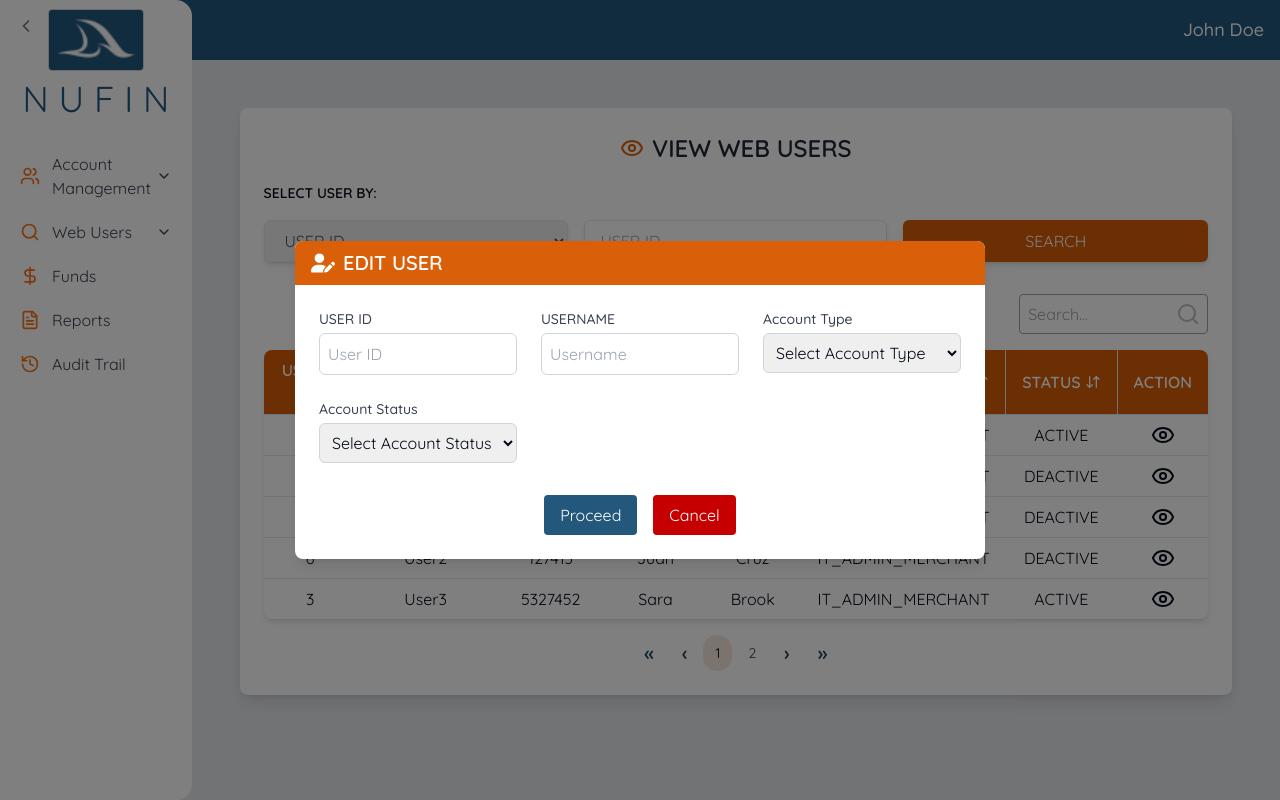
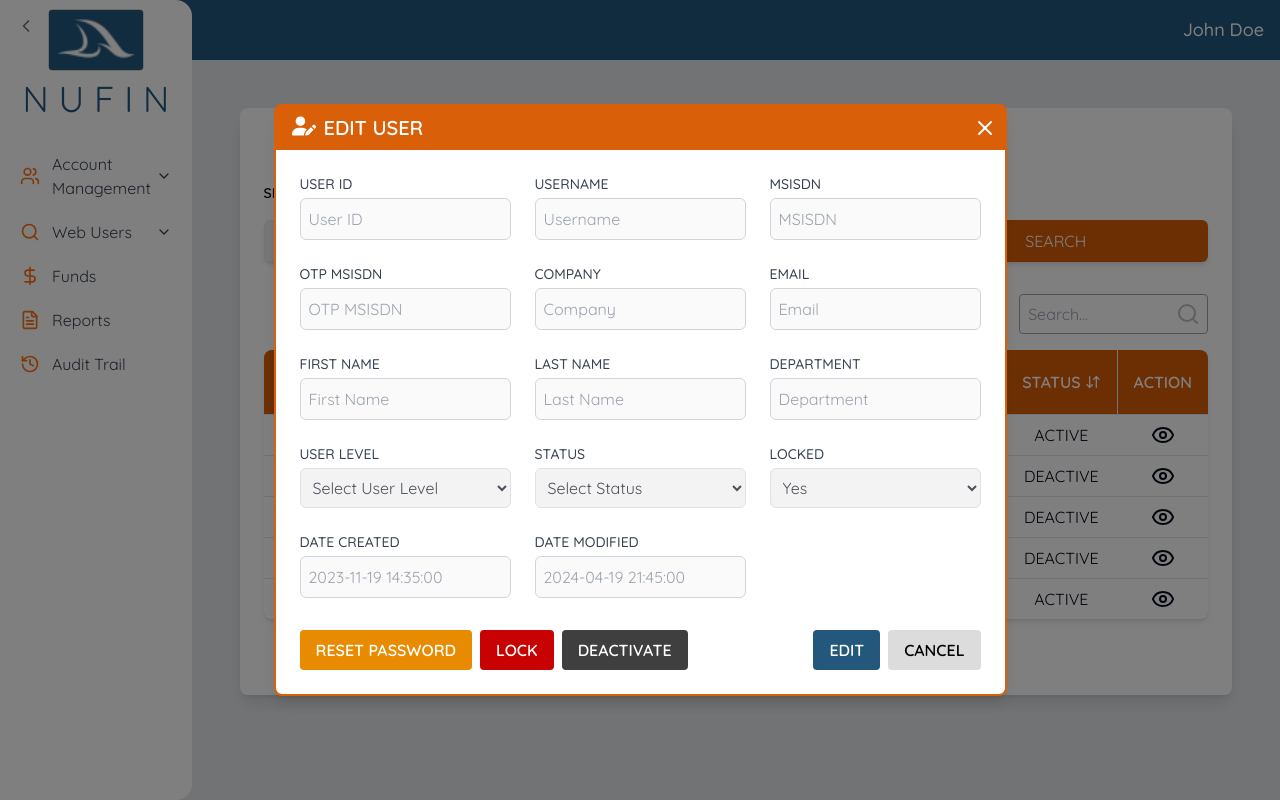
Before and after one commit to JayrTlcfzc/MerchantGUI, a React (Vite) app: page /web-users/view-web-users in a window 1280 px wide. Both pictures are taken after a click on the icon 1162 px from the left and 435 px from the top of the page. Built offline with nearby package versions, Linux system fonts and the light colour scheme.

Commit message:
updated viewWebUsersModal.jsx

```diff
--- a/src/pages/WebUsers/viewWebUsers.jsx
+++ b/src/pages/WebUsers/viewWebUsers.jsx
@@ -254,7 +254,6 @@ const ViewWebUsers = () => {
             {openModal === 'viewWebUsersModal' && (
               <ViewWebUsersModal openModal={Boolean(openModal)} handleClose={() => setOpenModal('')} />
             )}
-            {/* <ViewWebUsersModal openModal={Boolean(openModal)} handleClose={() => setOpenModal('')} /> */}
         </div>
     )
 }
--- a/src/pages/WebUsers/viewWebUsersModal.jsx
+++ b/src/pages/WebUsers/viewWebUsersModal.jsx
@@ -1,26 +1,31 @@
 import React from 'react'
 import { useState } from 'react';
 import { FaUser, FaUserPen } from 'react-icons/fa6'
+import { X } from "lucide-react";
 import { toast, ToastContainer } from 'react-toastify';
 import 'react-toastify/dist/ReactToastify.css';
 
 export default function viewWebUsersModal({handleClose=()=>{}}) {
 
+  const [onEdit, setOnEdit] = useState(false);
+  const [locked, setLocked] = useState(false);
+  const [deactivated, setDeactivated] = useState(false);
+
   const [formData, setFormData] = useState({
-    userid: '',
+    userId: '',
     username: '',
     msisdn: '',
-    otpmsisdn: '',
+    otpMsisdn: '',
     company: '',
     email: '',
-    firstname: '',
-    lastname: '',
+    firstName: '',
+    lastName: '',
     department: '',
-    userlevel: '',
+    userLevel: '',
     status: '',
     locked: '',
-    datacreated: '',
-    datemodified: '',
+    dateCreated: '',
+    dateModified: '',
   });
 
   const handleChange = (e) => {
@@ -32,7 +37,7 @@ export default function viewWebUsersModal({handleClose=()=>{}}) {
     e.preventDefault();
 
     // Simulate form submission success or failure
-    const isFormValid = formData.userid && formData.username && formData.msisdn && formData.otpmsisdn && formData.company && formData.email && formData.firstname && formData.lastname && formData.department && formData.userlevel && formData.status && formData.locked && formData.datacreated && formData.datemodified;
+    const isFormValid = formData.userId && formData.username && formData.msisdn && formData.otpmMisdn && formData.company && formData.email && formData.firstName && formData.lastName && formData.department && formData.userLevel && formData.status && formData.locked && formData.dateCreated && formData.dateModified;
 
     if (isFormValid) {
       toast.success("Registration successful!");
@@ -45,31 +50,42 @@ export default function viewWebUsersModal({handleClose=()=>{}}) {
   return (
     <div className="fixed inset-0 flex items-center justify-center z-50 bg-black bg-opacity-50">
 
-          <div className="bg-white rounded-lg shadow-lg max-w-full pb-6">
+          <div className="bg-white rounded-lg shadow-lg max-w-full pb-6 border border-2 border-[#D95F08]">
 
-            <div className='flex flex-row items-center bg-[#D95F08] rounded-t-lg p-2'>
+            <div className='flex justify-between flex-row items-center bg-[#D95F08] rounded-t-sx p-2'>
+              <div className='flex flex-row'>
                 <FaUserPen className='text-2xl text-white ml-2 mr-2' />
                 <h2 className="text-xl font-semibold text-white">
                   EDIT USER
                 </h2>
+              </div>
+
+              <div>
+                <X
+                  className='cursor-pointer text-white'
+                  onClick={handleClose}
+                />
+              </div>
             </div>
 
             <div className="grid grid-cols-1 md:grid-cols-2 lg:grid-cols-3 gap-6 mb-8 mt-6 mx-6">
               <div>
-                <label className="block text-sm font-medium text-gray-700" htmlFor="nickname">USER ID</label>
+                <label className="block text-sm font-medium text-gray-700" htmlFor="userId">USER ID</label>
                 <input
+                  disabled={!onEdit}
                   type="text"
-                  name="userid"
-                  id="userid"
-                  value={formData.userid}
+                  name="userId"
+                  id="userId"
+                  value={formData.userId}
                   onChange={handleChange}
                   placeholder="User ID"
                   className="mt-1 p-2 w-full border border-gray-300 rounded-md focus:outline-none focus:ring-2 focus:ring-blue-500"
                 />
               </div>
               <div>
-                <label className="block text-sm font-medium text-gray-700" htmlFor="mobileNumber">USERNAME</label>
+                <label className="block text-sm font-medium text-gray-700" htmlFor="username">USERNAME</label>
                 <input
+                  disabled={!onEdit}
                   type="text"
                   name="username"
                   id="username"
@@ -80,48 +96,201 @@ export default function viewWebUsersModal({handleClose=()=>{}}) {
                 />
               </div>
               <div>
-                <label className="block text-sm font-medium text-gray-700" htmlFor="accountType">Account Type</label>
+                <label className="block text-sm font-medium text-gray-700" htmlFor="msisdn">MSISDN</label>
+                <input
+                  disabled={!onEdit}
+                  name="msisdn"
+                  id="msisdn"
+                  value={formData.msisdn}
+                  onChange={handleChange}
+                  placeholder="MSISDN"
+                  className="mt-1 p-2 w-full border border-gray-300 rounded-md focus:outline-none focus:ring-2 focus:ring-blue-500"
+                />
+              </div>
+              <div>
+                <label className="block text-sm font-medium text-gray-700" htmlFor="otpMsisdn">OTP MSISDN</label>
+                <input
+                  disabled={!onEdit}
+                  name="otpMsisdn"
+                  id="otpMsisdn"
+                  value={formData.otpMsisdn}
+                  onChange={handleChange}
+                  placeholder="OTP MSISDN"
+                  className="mt-1 p-2 w-full border border-gray-300 rounded-md focus:outline-none focus:ring-2 focus:ring-blue-500"
+                />
+              </div>
+              <div>
+                <label className="block text-sm font-medium text-gray-700" htmlFor="company">COMPANY</label>
+                <input
+                  disabled={!onEdit}
+                  name="company"
+                  id="company"
+                  value={formData.company}
+                  onChange={handleChange}
+                  placeholder="Company"
+                  className="mt-1 p-2 w-full border border-gray-300 rounded-md focus:outline-none focus:ring-2 focus:ring-blue-500"
+                />
+              </div>
+              <div>
+                <label className="block text-sm font-medium text-gray-700" htmlFor="email">EMAIL</label>
+                <input
+                  disabled={!onEdit}
+                  name="email"
+                  id="email"
+                  value={formData.email}
+                  onChange={handleChange}
+                  placeholder="Email"
+                  className="mt-1 p-2 w-full border border-gray-300 rounded-md focus:outline-none focus:ring-2 focus:ring-blue-500"
+                />
+              </div>
+              <div>
+                <label className="block text-sm font-medium text-gray-700" htmlFor="firstName">FIRST NAME</label>
+                <input
+                  disabled={!onEdit}
+                  name="firstName"
+                  id="firstName"
+                  value={formData.firstName}
+                  onChange={handleChange}
+                  placeholder="First Name"
+                  className="mt-1 p-2 w-full border border-gray-300 rounded-md focus:outline-none focus:ring-2 focus:ring-blue-500"
+                />
+              </div>
+              <div>
+                <label className="block text-sm font-medium text-gray-700" htmlFor="lastName">LAST NAME</label>
+                <input
+                  disabled={!onEdit}
+                  name="lastName"
+                  id="lastName"
+                  value={formData.lastName}
+                  onChange={handleChange}
+                  placeholder="Last Name"
+                  className="mt-1 p-2 w-full border border-gray-300 rounded-md focus:outline-none focus:ring-2 focus:ring-blue-500"
+                />
+              </div>
+              <div>
+                <label className="block text-sm font-medium text-gray-700" htmlFor="department">DEPARTMENT</label>
+                <input
+                  disabled={!onEdit}
+                  name="department"
+                  id="department"
+                  value={formData.department}
+                  onChange={handleChange}
+                  placeholder="Department"
+                  className="mt-1 p-2 w-full border border-gray-300 rounded-md focus:outline-none focus:ring-2 focus:ring-blue-500"
+                />
+              </div>
+              <div>
+                <label className="block text-sm font-medium text-gray-700" htmlFor="userLevel">USER LEVEL</label>
                 <select
-                  name="accountType"
-                  id="accountType"
-                  value={formData.accountType}
+                  disabled={!onEdit}
+                  name="userLevel"
+                  id="userLevel"
+                  value={formData.userLevel}
                   onChange={handleChange}
                   className="mt-1 p-2 w-full border border-gray-300 rounded-md focus:outline-none focus:ring-2 focus:ring-blue-500"
                 >
-                  <option value="">Select Account Type</option>
-                  <option value="MCOM">MCOM</option>
-                  <option value="DISTRIBUTOR">DISTRIBUTOR</option>
+                  <option value="">Select User Level</option>
+                  <option value="IT_ADMIN_MERCHANT">IT_ADMIN_MERCHANT</option>
                 </select>
               </div>
               <div>
-                <label className="block text-sm font-medium text-gray-700" htmlFor="accountStatus">Account Status</label>
+                <label className="block text-sm font-medium text-gray-700" htmlFor="status">STATUS</label>
                 <select
-                  name="accountStatus"
-                  id="accountStatus"
-                  value={formData.accountStatus}
+                  disabled={!onEdit}
+                  name="status"
+                  id="status"
+                  value={formData.status}
                   onChange={handleChange}
                   className="mt-1 p-2 w-full border border-gray-300 rounded-md focus:outline-none focus:ring-2 focus:ring-blue-500"
                 >
-                  <option value="">Select Account Status</option>
+                  <option value="">Select Status</option>
                   <option value="active">Active</option>
                   <option value="inactive">Inactive</option>
                 </select>
               </div>
+              <div>
+                <label className="block text-sm font-medium text-gray-700" htmlFor="locked">LOCKED</label>
+                <select
+                  disabled={!onEdit}
+                  name="locked"
+                  id="locked"
+                  value={formData.locked}
+                  onChange={handleChange}
+                  className="mt-1 p-2 w-full border border-gray-300 rounded-md focus:outline-none focus:ring-2 focus:ring-blue-500"
+                >
+                  <option value="yes">Yes</option>
+                  <option value="no">No</option>
+                </select>
+              </div>
+              <div>
+                <label className="block text-sm font-medium text-gray-700" htmlFor="dateCreated">DATE CREATED</label>
+                <input
+                  disabled
+                  name="dateCreated"
+                  id="dateCreated"
+                  value={formData.dateCreated}
+                  onChange={handleChange}
+                  placeholder="2023-11-19 14:35:00"
+                  className="mt-1 p-2 w-full border border-gray-300 rounded-md focus:outline-none focus:ring-2 focus:ring-blue-500"
+                />
+              </div>
+              <div>
+                <label className="block text-sm font-medium text-gray-700" htmlFor="dateModified">DATE MODIFIED</label>
+                <input
+                  disabled
+                  name="dateModified"
+                  id="dateModified"
+                  value={formData.dateModified}
+                  onChange={handleChange}
+                  placeholder="2024-04-19 21:45:00"
+                  className="mt-1 p-2 w-full border border-gray-300 rounded-md focus:outline-none focus:ring-2 focus:ring-blue-500"
+                />
+              </div>
             </div>
 
-            <div className="flex justify-center gap-4">
+            <div className="flex justify-between gap-10 mx-6">
+              <div className='flex gap-2'>
                 <button
-                    className="px-4 py-2 text-white bg-[#23587C] rounded hover:bg-[#2C75A6]"
+                    className="px-4 py-2 text-white bg-[#E88B00] rounded hover:bg-[#FFA51E] font-bold"
+                >
+                    RESET PASSWORD
+                </button>
+                <button
+                    className="px-4 py-2 text-white bg-[#C80202] rounded hover:bg-[#F71010] font-bold"
+                >
+                    LOCK
+                </button>
+                <button
+                    className="px-4 py-2 text-white bg-[#3F3F3F] rounded hover:bg-[#4D4D4D] font-bold"
+                >
+                    DEACTIVATE
+                </button>
+              </div>
+              <div className='flex gap-2'>
+                {!onEdit ? (
+                  <button
+                    onClick={() => {setOnEdit(true)}}
+                    className="px-4 py-2 text-white bg-[#23587C] rounded hover:bg-[#2C75A6] font-bold"
+                    >
+                      EDIT
+                  </button>) : (
+                    <button
+                      onClick={() => {setOnEdit(false)}}
+                      className="px-4 py-2 text-white bg-[#D95F08] rounded hover:bg-[#D95F08] font-bold"
+                    >
+                      SAVE
+                  </button>
+                  )
+                }
+
+                <button
+                    className="px-4 py-2 text-black bg-[#DCDCDC] rounded hover:bg-[#9D9D9D] font-bold"
                     onClick={handleClose}
                 >
-                    Proceed
+                    CANCEL
                 </button>
-                <button
-                    className="px-4 py-2 text-white bg-[#C60000] rounded hover:bg-[#F71010]"
-                    onClick={handleClose}
-                >
-                    Cancel
-                </button>
+              </div>
+
             </div>
           </div>
 
```
